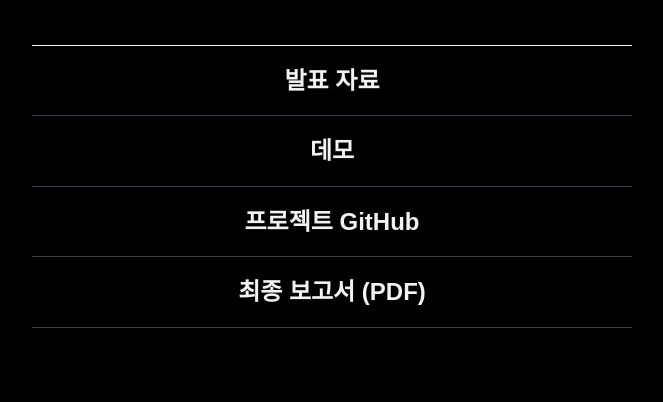
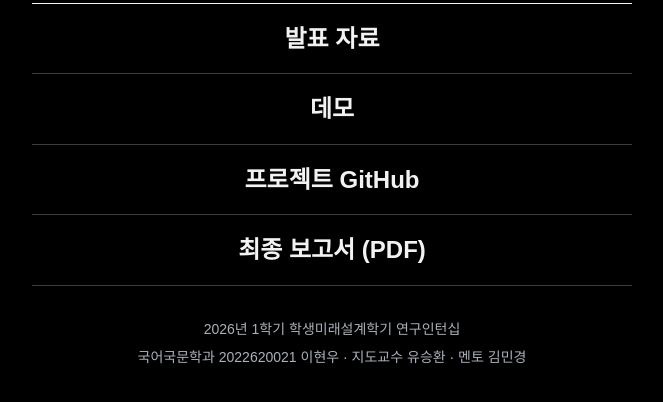
Before and after one commit to hwlee-dh/aleph-demo, a plain HTML site: page index.html in a window 1280 px wide. Shown: the part 294-696 px from the top of the page, without its empty margins (308-971 px from the left). Drawn offline with Linux system fonts and the light colour scheme; a web font is replaced by a local one.

Commit message:
발표 페이지 하단에 연구인턴십 참여자 표기

```diff
--- a/index.html
+++ b/index.html
@@ -49,6 +49,19 @@
   }
   nav a:hover, nav a:focus-visible { color: var(--blue); }
   nav a:focus-visible { outline: 2px solid currentColor; outline-offset: -2px; }
+  footer {
+    margin-top: 32px;
+    color: #abb0b8;
+    font-size: 14px;
+    line-height: 1.7;
+  }
+  footer p { margin: 0; }
+  footer p + p { margin-top: 4px; }
+  .advisers { display: inline-block; }
+  @media (max-width: 440px) {
+    .advisers { display: block; }
+    .advisers .separator { display: none; }
+  }
 </style>
 </head>
 <body>
@@ -63,6 +76,10 @@
     <a href="https://github.com/hwlee-dh/aleph">프로젝트 GitHub</a>
     <a href="aleph-paper.pdf">최종 보고서 (PDF)</a>
   </nav>
+  <footer>
+    <p>2026년 1학기 학생미래설계학기 연구인턴십</p>
+    <p>국어국문학과 2022620021 이현우 <span class="advisers"><span class="separator">· </span>지도교수 유승환 · 멘토 김민경</span></p>
+  </footer>
 </main>
 </body>
 </html>
```
